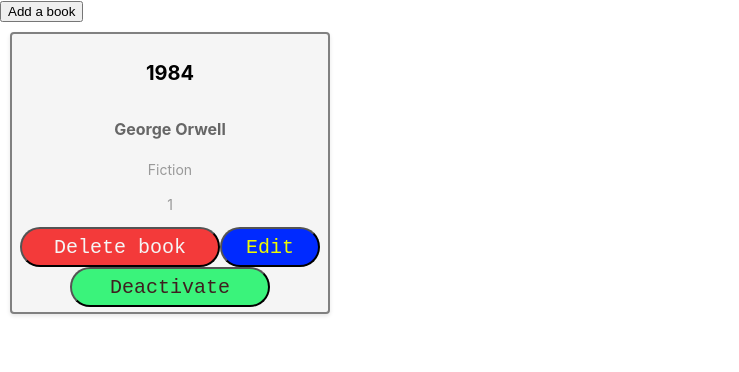
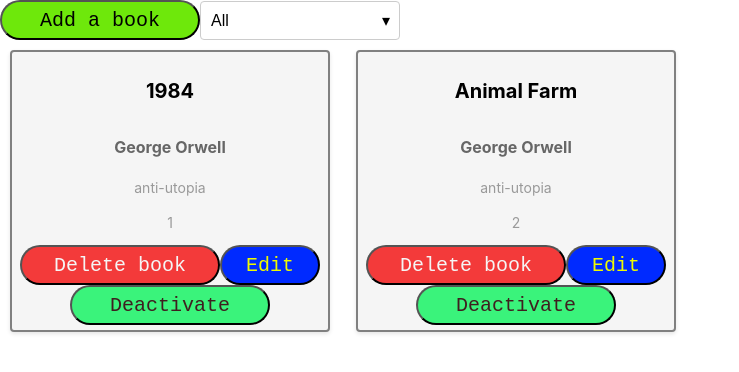
Before and after one commit to Kabadzh0b/Book-storage, a React (Create React App) app in the folder book-storage/: page / in a window 1280 px wide. Shown: the top 372 px of the page, without its empty margins (0-739 px from the left). Built offline with nearby package versions, Linux system fonts and the light colour scheme; data requests are answered from the project's data file; the HTML template or start-up script is replaced by a standard one.

Commit message:
filter added

```diff
--- a/book-storage/server/db.json
+++ b/book-storage/server/db.json
@@ -3,10 +3,18 @@
     {
       "bookTitle": "1984",
       "authorName": "George Orwell",
-      "category": "Fiction",
+      "category": "anti-utopia",
       "ISBN": 1,
       "activate": true,
       "id": 1
+    },
+    {
+      "bookTitle": "Animal Farm",
+      "authorName": "George Orwell",
+      "category": "anti-utopia",
+      "ISBN": 2,
+      "activate": true,
+      "id": 2
     }
   ]
 }
--- a/book-storage/src/App.css
+++ b/book-storage/src/App.css
@@ -46,6 +46,17 @@
     .book-item-container {
         width: 320px;
     }
+}
+
+.add-book-btn{
+    cursor: pointer;
+    width: 200px;
+    height: 40px;
+    font-family: "Avignon Pro", monospace;
+    font-size: 20px;
+    background-color: rgb(110, 232, 11);
+    border-radius: 25px;
+    color: #000000;
 }
 
 .delete-btn{
--- a/book-storage/src/App.tsx
+++ b/book-storage/src/App.tsx
@@ -1,8 +1,9 @@
-import React, {useEffect, useState} from 'react';
+import React, {ChangeEvent, useEffect, useState} from 'react';
 import './App.css';
 import {BookList} from "./components/BookList";
 import BookModal from "./components/BookModal/BookModal";
 import {Book} from "./types/Book";
+import {MySelect} from "./components/MySelect/MySelect";
 
 
 function App() {
@@ -22,16 +23,36 @@ function App() {
 
     const [modalActive, setModalActive] = useState(false);
     const [bookList, setBookList] = useState<Book[]>([]);
+    const [filtered, setFiltered] = useState<Book[]>([]);
     const [editBook, setEditBook] = useState<Book | null>(null);
+    const [selectedOption, setSelectedOption] = useState('all');
+
+    const handleSelectChange = (event: ChangeEvent<HTMLSelectElement>) => {
+        const selectedValue = event.target.value;
+        setSelectedOption(selectedValue);
+    }
+    useEffect(() => {
+        if (selectedOption === "activated") {
+            setFiltered(bookList.filter(book => book.activate));
+        } else if (selectedOption === "deactivated") {
+            setFiltered(bookList.filter(book => !book.activate));
+        } else {
+            setFiltered(bookList);
+        }
+    }, [bookList, selectedOption])
+
 
     return (
         <div className="App">
-            <button onClick={() => {
+            <button className="add-book-btn" onClick={() => {
                 setModalActive(true)
             }}>Add a book
             </button>
-            <BookList bookList={bookList} setModalActive={setModalActive}
-                      setEditBook={setEditBook} updateList={updateList}></BookList>
+            <MySelect handleSelectChange={handleSelectChange} />
+            <BookList filteredList={filtered} setModalActive={setModalActive}
+                      setEditBook={setEditBook} updateList={updateList}
+                      selectedOption={selectedOption}
+            ></BookList>
             <BookModal active={modalActive} setActive={setModalActive} bookList={bookList}
                        setBookList={setBookList} editBook={editBook} setEditBook={setEditBook}
                        updateList={updateList}></BookModal>
--- a/book-storage/src/components/BookList.tsx
+++ b/book-storage/src/components/BookList.tsx
@@ -1,8 +1,8 @@
 import {Book} from "../types/Book";
 import {BookItem} from "./BookItem";
 
-export const BookList = ({bookList, setModalActive, setEditBook, updateList}: {
-    bookList: Book[],
+export const BookList = ({filteredList, setModalActive, setEditBook, updateList}: {
+    filteredList: Book[],
     setModalActive: (status: boolean) => void
     setEditBook: (book:Book) => void
     updateList: () => void
@@ -10,7 +10,7 @@ export const BookList = ({bookList, setModalActive, setEditBook, updateList}: {
 
     return (
         <div className="Book-List">
-            {bookList.map((book) => (
+            {filteredList.map((book) => (
                 <BookItem key={book.id} book={book} setModalActive={setModalActive} setEditBook={setEditBook} updateList={updateList}></BookItem>
             ))}
         </div>
--- /dev/null
+++ b/book-storage/src/components/MySelect/MySelect.css
@@ -0,0 +1,31 @@
+.select-container {
+    position: relative;
+    display: inline-block;
+    width: 200px;
+}
+
+.select-container select {
+    width: 100%;
+    padding: 10px;
+    font-size: 16px;
+    border: 1px solid #ccc;
+    border-radius: 4px;
+    appearance: none;
+    background-color: #fff;
+    cursor: pointer;
+}
+
+.select-container::after {
+    content: '\25BE';
+    position: absolute;
+    top: 50%;
+    right: 10px;
+    transform: translateY(-50%);
+    pointer-events: none;
+}
+
+.select-container select:focus {
+    outline: none;
+    border-color: #0066FF;
+    box-shadow: 0 0 0 2px rgba(0, 102, 255, 0.3);
+}
--- /dev/null
+++ b/book-storage/src/components/MySelect/MySelect.tsx
@@ -0,0 +1,17 @@
+import React from "react";
+import "./MySelect.css";
+interface MySelectProps {
+    handleSelectChange: (event: React.ChangeEvent<HTMLSelectElement>) => void;
+}
+
+export const MySelect = ({ handleSelectChange }: MySelectProps)=>{
+    return(
+        <div className="select-container">
+            <select onChange={handleSelectChange}>
+                <option value="all">All</option>
+                <option value="activated">Activated</option>
+                <option value="deactivated">Deactivated</option>
+            </select>
+        </div>
+    )
+}
```
